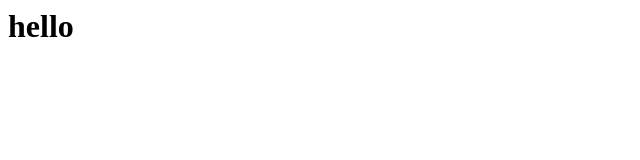
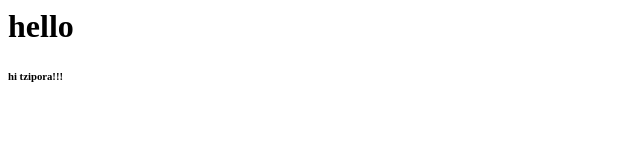
Before and after one commit to TzipporahAgas/our_project, a plain HTML site: page index.html in a window 1280 px wide. Shown: the full height of the page, 0-640 px from the left. Drawn offline with Linux system fonts and the light colour scheme.

Commit message:
change index.html

```diff
--- a/index.html
+++ b/index.html
@@ -1 +1,2 @@
 <h1>hello</h1>
+<h6>hi tzipora!!!</h6>
```
